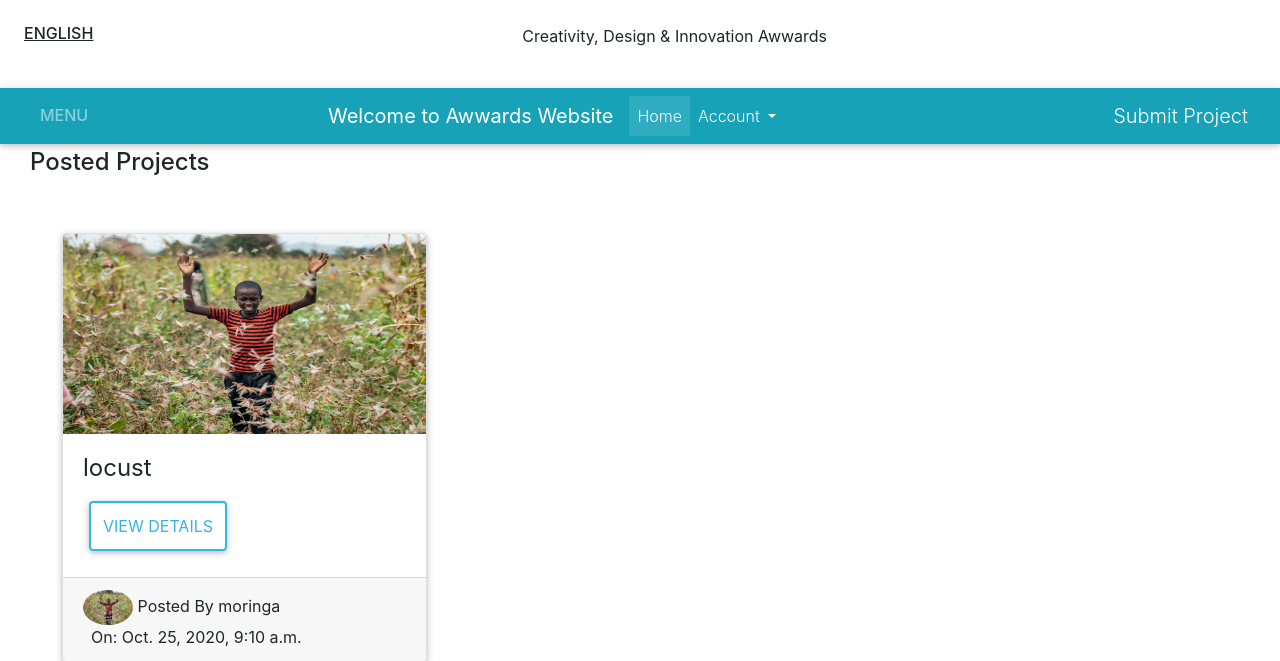
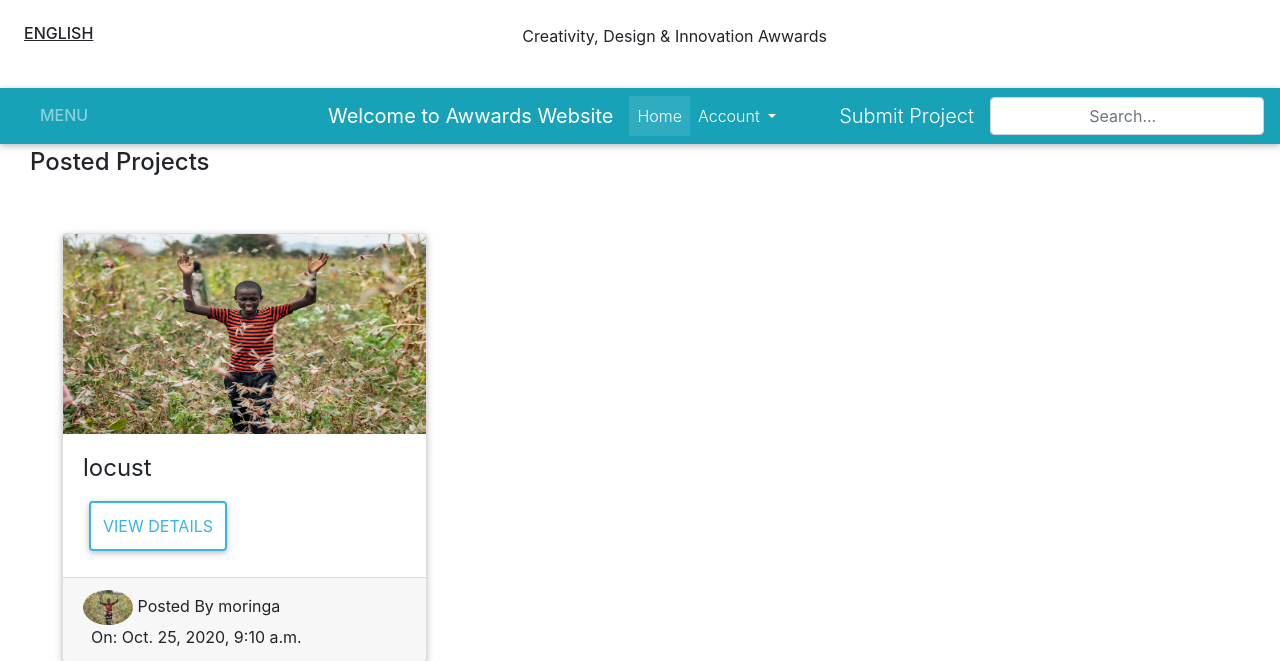
Before and after one commit to Langat05/Awards, a Django app: page / in a window 1280 px wide. Shown: the top 661 px of the page. Run offline with Django 3.2, Linux system fonts and the light colour scheme; a user stored in the database is signed in; data comes from the database, SQL or seed files in the repository; some libraries are stand-ins or nearby versions.

Commit message:
updated the navbar

```diff
--- a/week3/templates/navbar.html
+++ b/week3/templates/navbar.html
@@ -84,5 +84,13 @@
                     </div>
                     {% endif %}
                     </ul>
+                    <div class="navbar-nav">
+                        <div class="text-center">
+                            <form class="form-inline my-2 my-lg-0" role="search" action="{% url 'search_projects' %}">
+                                <input style="text-align: center;" class="form-control" name="username" type="search"
+                                    placeholder="Search... " aria-label="Search">
+                            </form>
+                        </div>
+                    </div>
                 </div>
         </nav>
```
